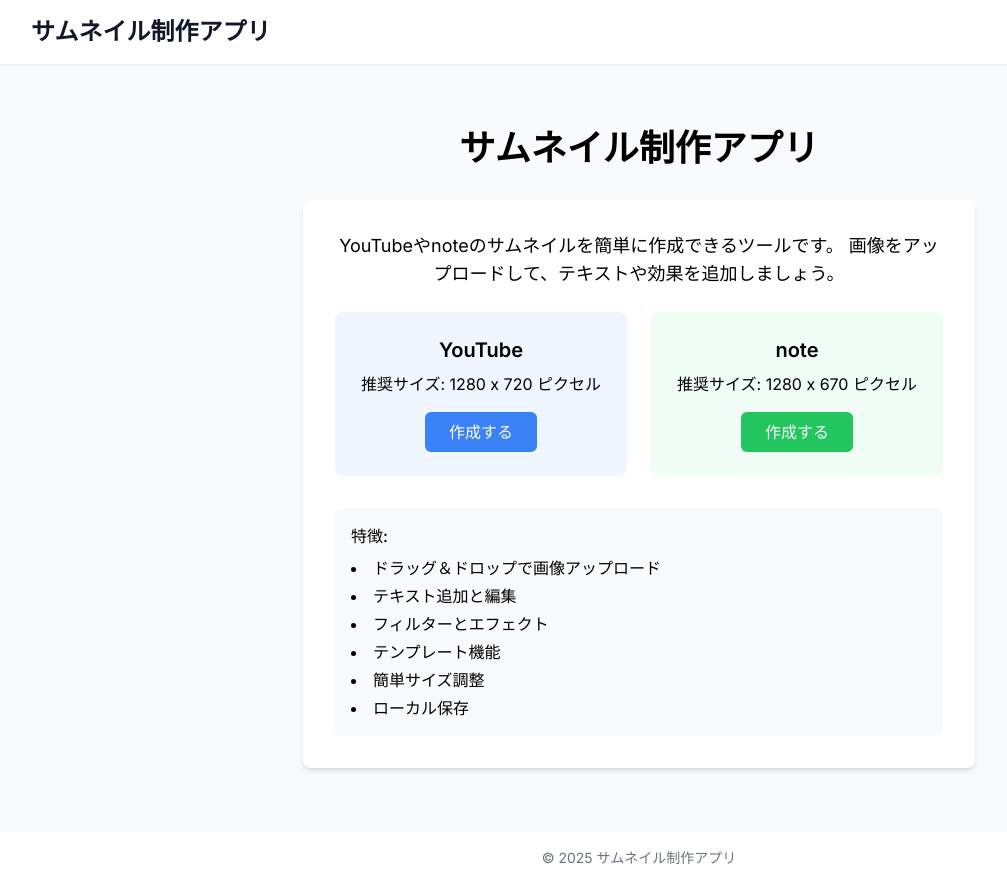
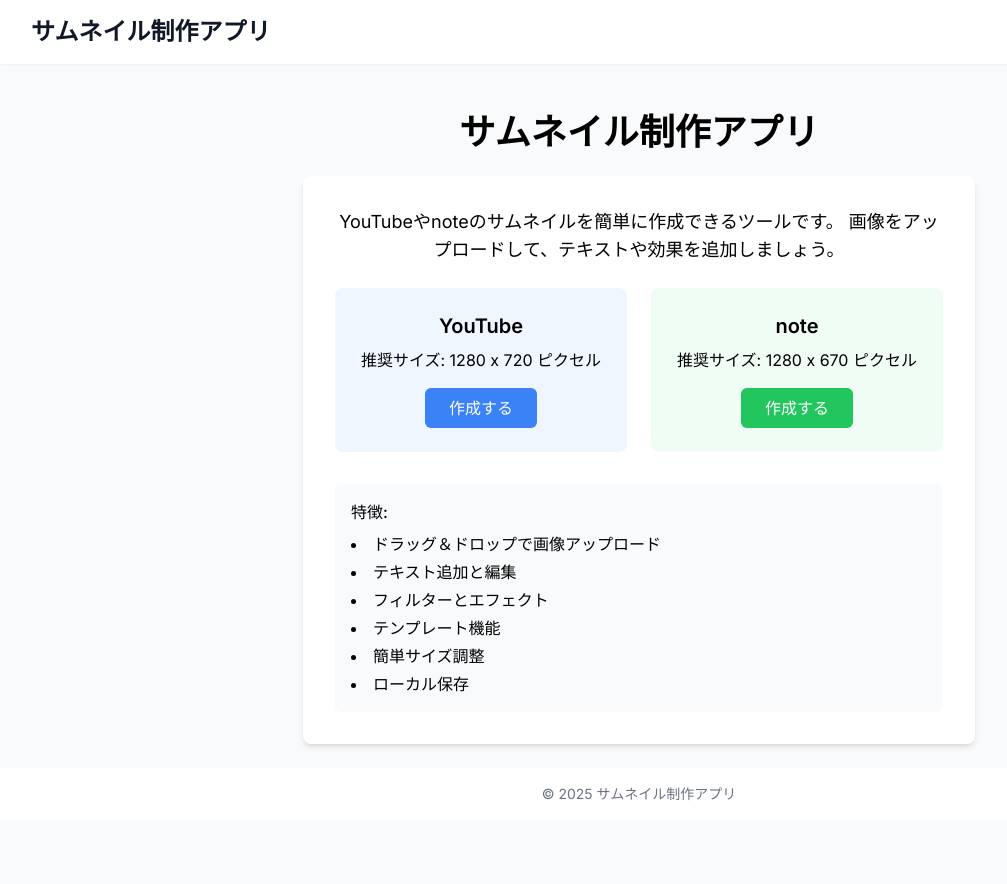
Before and after one commit to Yuuta12-maker/thumbnail-creator, a Next.js app: page / in a window 1280 px wide. Shown: the whole page, without its empty margins (1-1008 px from the left). After the commit the page ends 820 px from the top, so only its background shows below. Built offline with nearby package versions, Linux system fonts and the light colour scheme.

Commit message:
トップページのスタイルを調整

```diff
--- a/src/app/page.tsx
+++ b/src/app/page.tsx
@@ -4,8 +4,8 @@
 
 export default function Home() {
   return (
-    <div className="flex flex-col items-center justify-center py-10">
-      <h1 className="text-4xl font-bold mb-8 text-center">サムネイル制作アプリ</h1>
+    <div className="flex flex-col items-center justify-center pt-6">
+      <h1 className="text-4xl font-bold mb-6 text-center">サムネイル制作アプリ</h1>
 
       <div className="max-w-2xl w-full bg-white p-8 rounded-lg shadow-md">
         <p className="text-lg mb-6 text-center">
```
